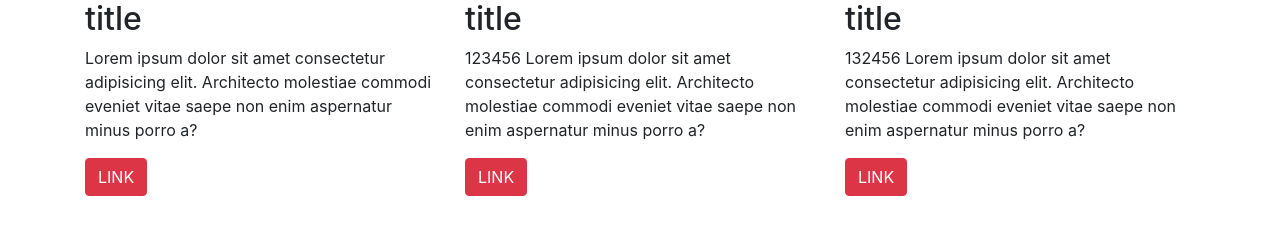
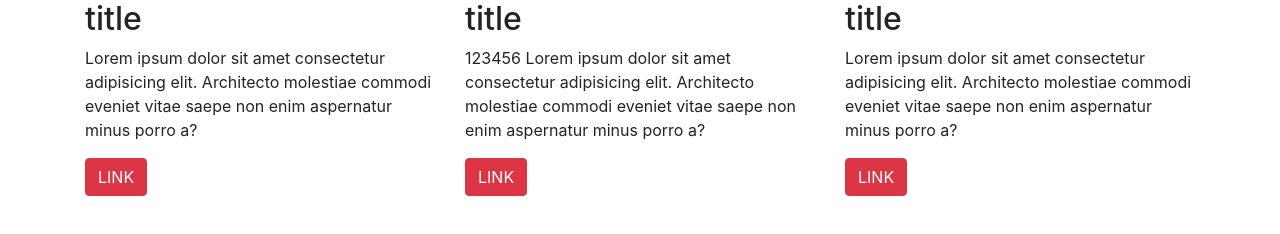
Before and after one commit to hccs6088/git-test, a plain HTML site: page index.html in a window 1280 px wide. Drawn offline with nearby package versions, Linux system fonts and the light colour scheme.

Commit message:
Ver. 1.0.6

```diff
--- a/index.html
+++ b/index.html
@@ -26,7 +26,7 @@
             </div>
             <div class="col-md-4">
                 <h2>title</h2>
-                <p>132456 Lorem ipsum dolor sit amet consectetur adipisicing elit. Architecto molestiae commodi eveniet vitae saepe non enim aspernatur minus porro a?</p>
+                <p>Lorem ipsum dolor sit amet consectetur adipisicing elit. Architecto molestiae commodi eveniet vitae saepe non enim aspernatur minus porro a?</p>
                 <a href="#" class="btn btn-danger">LINK</a>
             </div>
 
```
